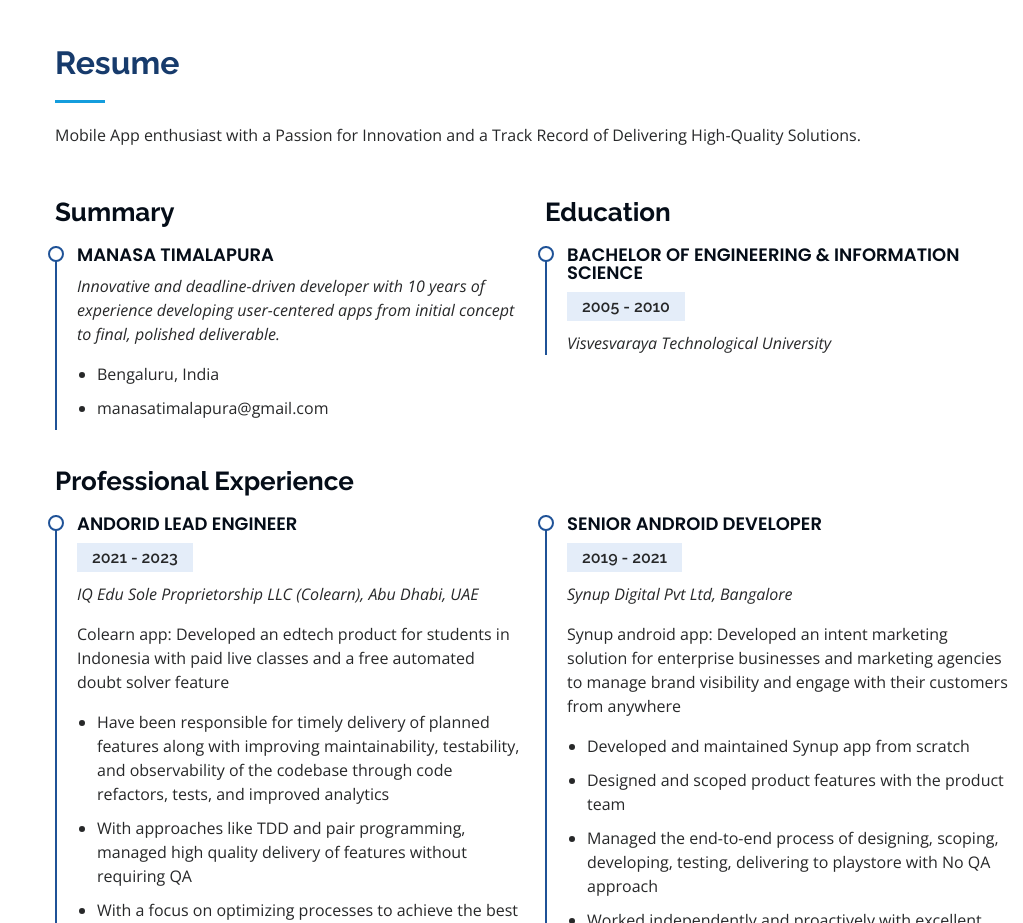
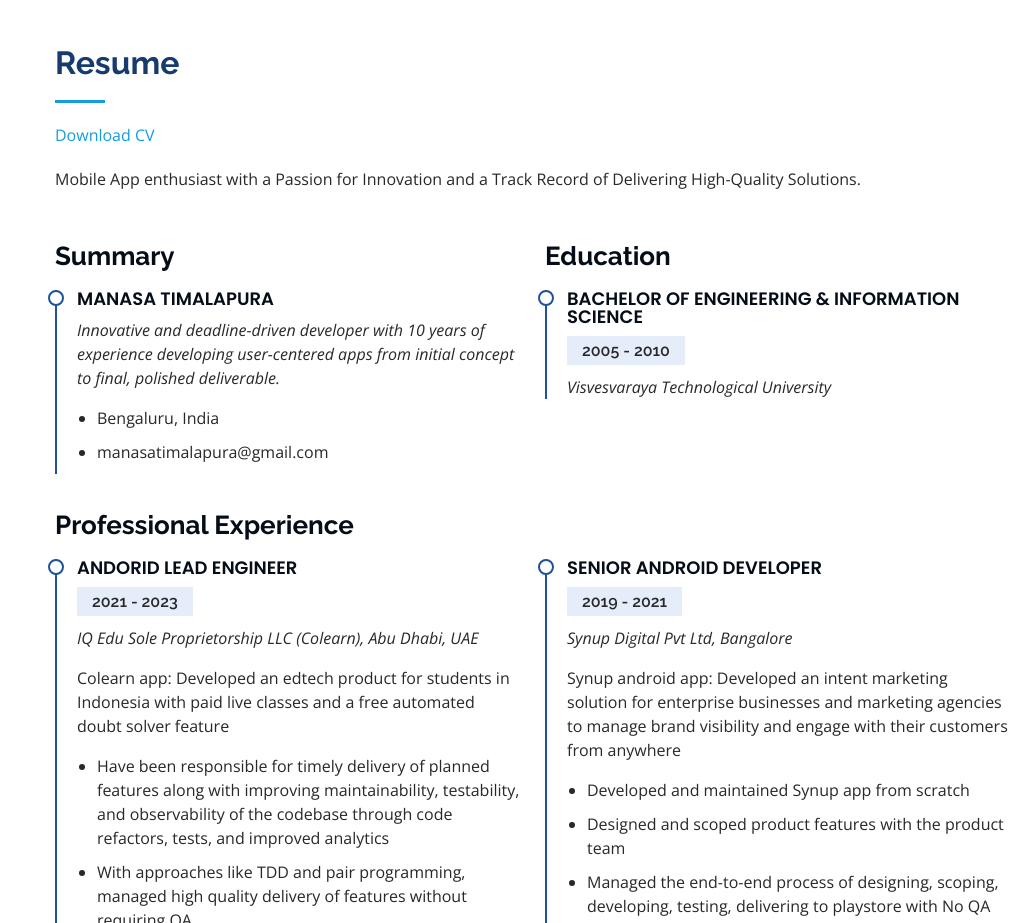
Before and after one commit to manasa-t/manasa-t, a website: page index.html in a window 1280 px wide. Shown: the part 2560-3483 px from the top of the page, without its empty margins (257-1280 px from the left). Drawn offline with nearby package versions, Linux system fonts and the light colour scheme.

Commit message:
Added download cv option

```diff
--- a/index.html
+++ b/index.html
@@ -267,8 +267,8 @@ If you are looking for a developer who is not only experienced and knowledgeable
       <div class="container">
 
         <div class="section-title">
-          <h2>Resume</h2>
-          <p>Mobile App enthusiast with a Passion for Innovation and a Track Record of Delivering High-Quality Solutions.</p>
+          <h2>Resume</h2> <a href="Manasa_Timalapura_Latest.pdf" download>Download CV</a>
+          <p style="margin-top: 20px;">Mobile App enthusiast with a Passion for Innovation and a Track Record of Delivering High-Quality Solutions.</p>
         </div>
 
         <div class="row">
```
Also changed, not shown: 2 other files.
